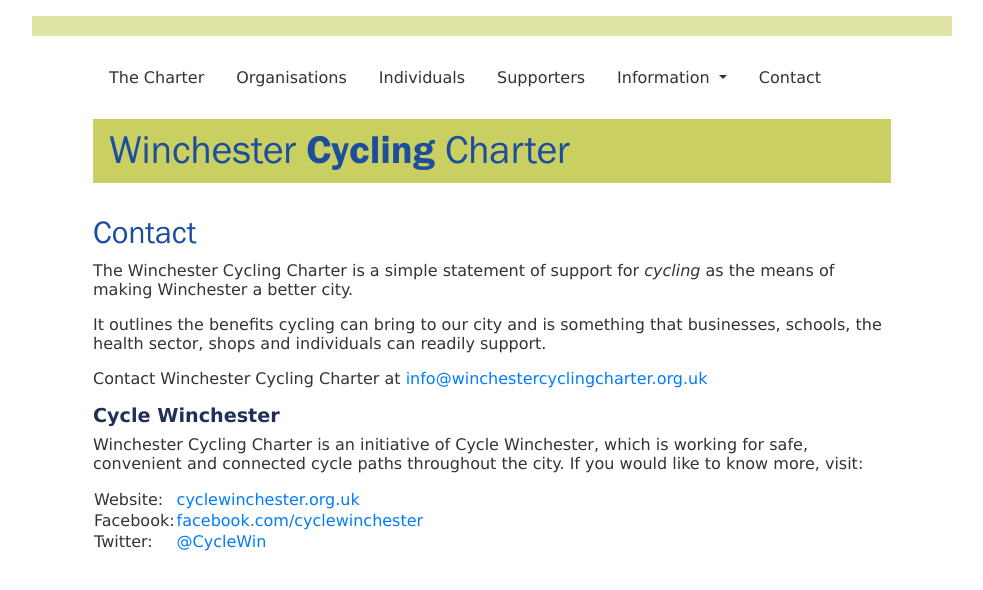
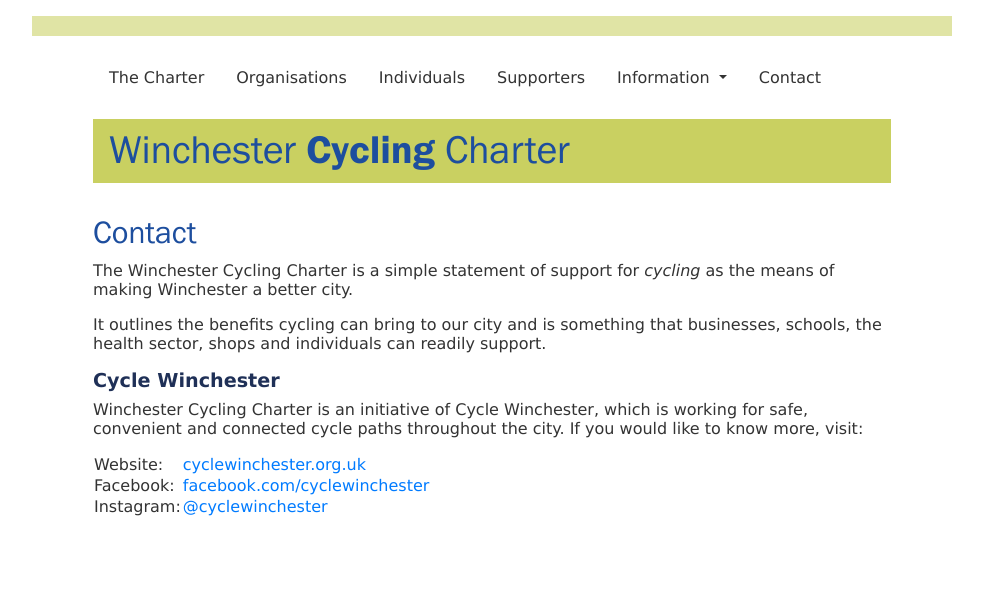
Before and after one commit to winchestercyclingcharter/winchestercyclingcharter.github.io, a Jekyll site: the page built from contact.md, in a window 1280 px wide. Shown: the top 590 px of the page, without its empty margins (148-1131 px from the left). Built offline with Jekyll 4.4.1, drawn with Linux system fonts in a browser that asks for light colours; nearby versions of some CDN libraries.

Commit message:
Update contact.md

```diff
--- a/contact.md
+++ b/contact.md
@@ -12,14 +12,11 @@
 businesses, schools, the health sector, shops and individuals can readily
 support.
 
-Contact Winchester Cycling Charter at
-[info@winchestercyclingcharter.org.uk](mailto:info@winchestercyclingcharter.org.uk)
-
 ### Cycle Winchester
 
 Winchester Cycling Charter is an initiative of Cycle Winchester, which is working for safe, convenient and
 connected cycle paths throughout the city. If you would like to know more, visit:
 
 | Website: | [cyclewinchester.org.uk](https://cyclewinchester.org.uk/) |
-| Facebook: | [facebook.com/cyclewinchester](https://https://www.facebook.com/cyclewinchester) |
-| Twitter: | [@CycleWin](https://twitter.com/cyclewin) |
+| Facebook: | [facebook.com/cyclewinchester](https://www.facebook.com/cyclewinchester) |
+| Instagram: | [@cyclewinchester](https://www.instagram.com/cyclewinchester) |
```
